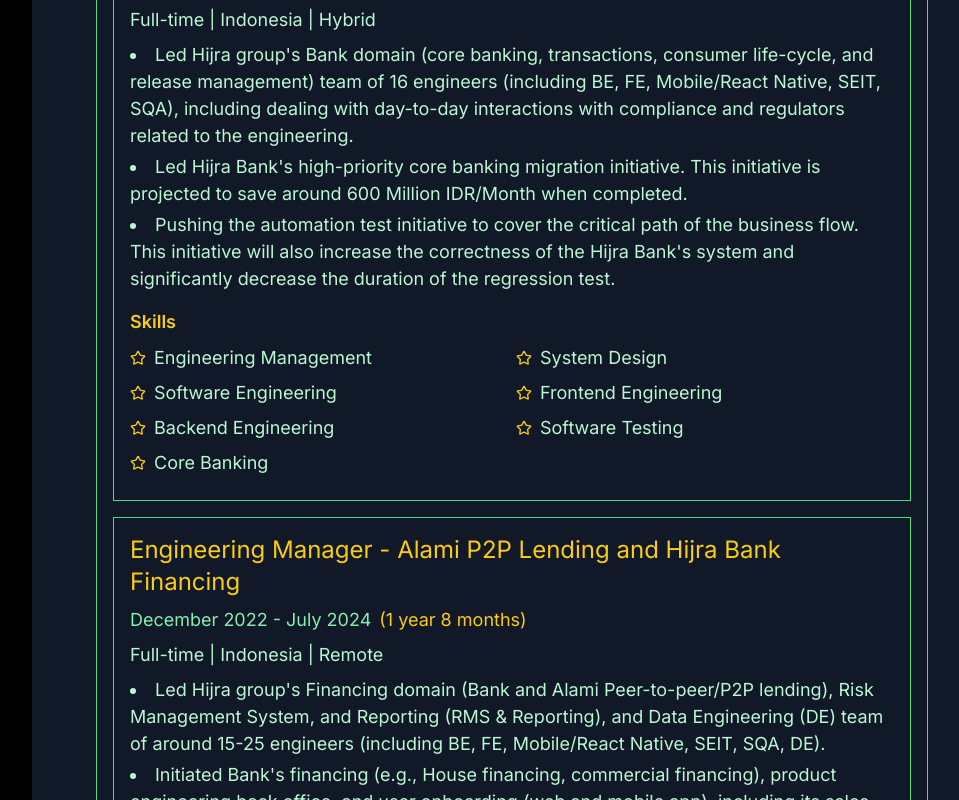
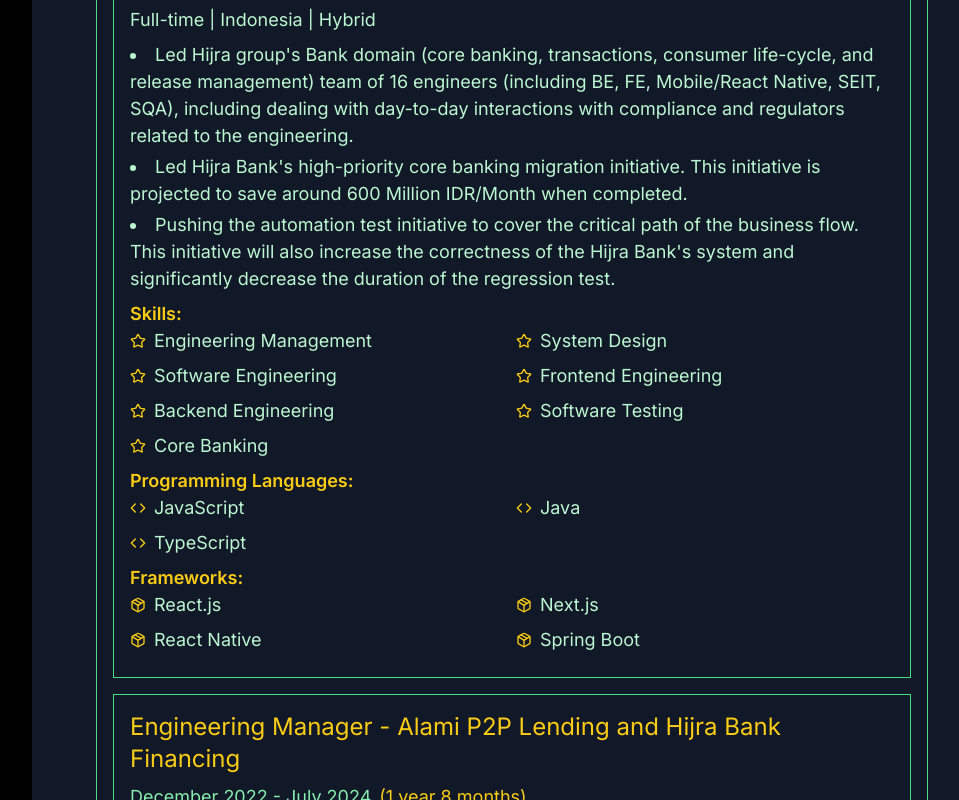
Before and after one commit to wahidyankf/wahidyankf-web, a Next.js app: page /cv in a window 1280 px wide. Shown: the part 1247-2047 px from the top of the page, without its empty margins (288-1247 px from the left). Built offline with nearby package versions, Linux system fonts and the light colour scheme.

Commit message:
update cv layout

```diff
--- a/src/app/cv/page.tsx
+++ b/src/app/cv/page.tsx
@@ -17,6 +17,8 @@ import {
   ToggleLeft,
   ToggleRight,
   User,
+  Code,
+  Package,
 } from "lucide-react";
 import { useMemo, useState } from "react";
 import {
@@ -103,7 +105,10 @@ const CVEntryComponent = ({
         )}
       </p>
     )}
-    {entry.employmentType && entry.location && entry.locationType && (
+    {entry.type === "work" &&
+      entry.employmentType &&
+      entry.location &&
+      entry.locationType && (
         <p className="mb-2 text-green-200">
           {highlightText(
             `${entry.employmentType} | ${entry.location} | ${entry.locationType}`,
@@ -126,13 +131,11 @@ const CVEntryComponent = ({
         </p>
       ))
     )}
-    {entry.type === "about" && topSkills ? (
-      <DynamicSkillsComponent skills={topSkills} searchTerm={searchTerm} />
-    ) : entry.skills ? (
+    {entry.type === "work" && (
       <>
-        <h4 className="text-lg font-semibold mb-2 text-yellow-400 mt-4">
-          Skills
-        </h4>
+        {entry.skills && (
+          <div className="mt-2">
+            <h4 className="text-md font-semibold text-yellow-400">Skills:</h4>
             <ul className="list-none grid grid-cols-2 gap-2 mb-2 text-green-200">
               {entry.skills.map((skill, index) => (
                 <li key={index} className="flex items-center">
@@ -141,8 +144,43 @@ const CVEntryComponent = ({
                 </li>
               ))}
             </ul>
+          </div>
+        )}
+        {entry.programmingLanguages && (
+          <div className="mt-2">
+            <h4 className="text-md font-semibold text-yellow-400">
+              Programming Languages:
+            </h4>
+            <ul className="list-none grid grid-cols-2 gap-2 mb-2 text-green-200">
+              {entry.programmingLanguages.map((lang, index) => (
+                <li key={index} className="flex items-center">
+                  <Code className="w-4 h-4 mr-2 text-yellow-400" />
+                  {highlightText(lang, searchTerm)}
+                </li>
+              ))}
+            </ul>
+          </div>
+        )}
+        {entry.frameworks && (
+          <div className="mt-2">
+            <h4 className="text-md font-semibold text-yellow-400">
+              Frameworks:
+            </h4>
+            <ul className="list-none grid grid-cols-2 gap-2 mb-2 text-green-200">
+              {entry.frameworks.map((framework, index) => (
+                <li key={index} className="flex items-center">
+                  <Package className="w-4 h-4 mr-2 text-yellow-400" />
+                  {highlightText(framework, searchTerm)}
+                </li>
+              ))}
+            </ul>
+          </div>
+        )}
       </>
-    ) : null}
+    )}
+    {entry.type === "about" && topSkills && (
+      <DynamicSkillsComponent skills={topSkills} searchTerm={searchTerm} />
+    )}
     {entry.links && (
       <div className="mt-4 flex flex-wrap gap-4">
         {Object.entries(entry.links).map(([key, value]) => (
```
Lines whose indentation alone changed are shown as unchanged.
